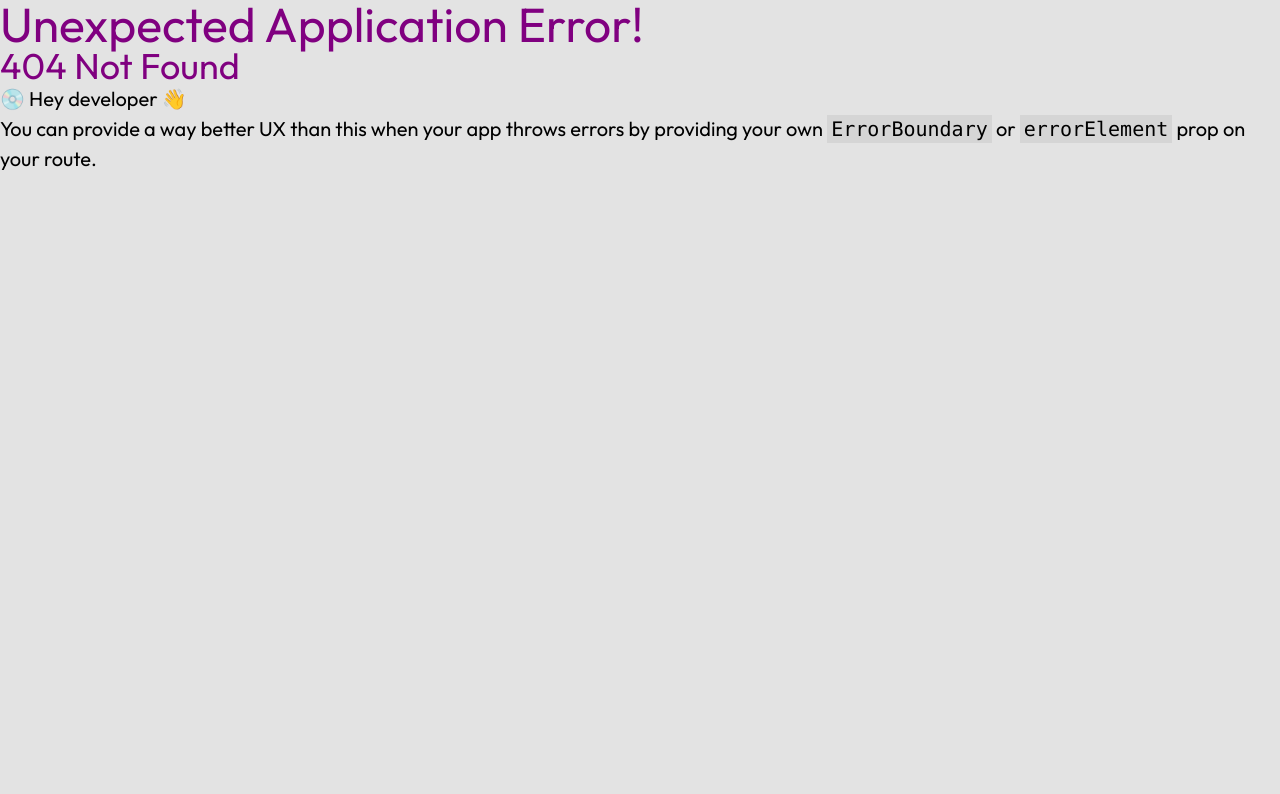
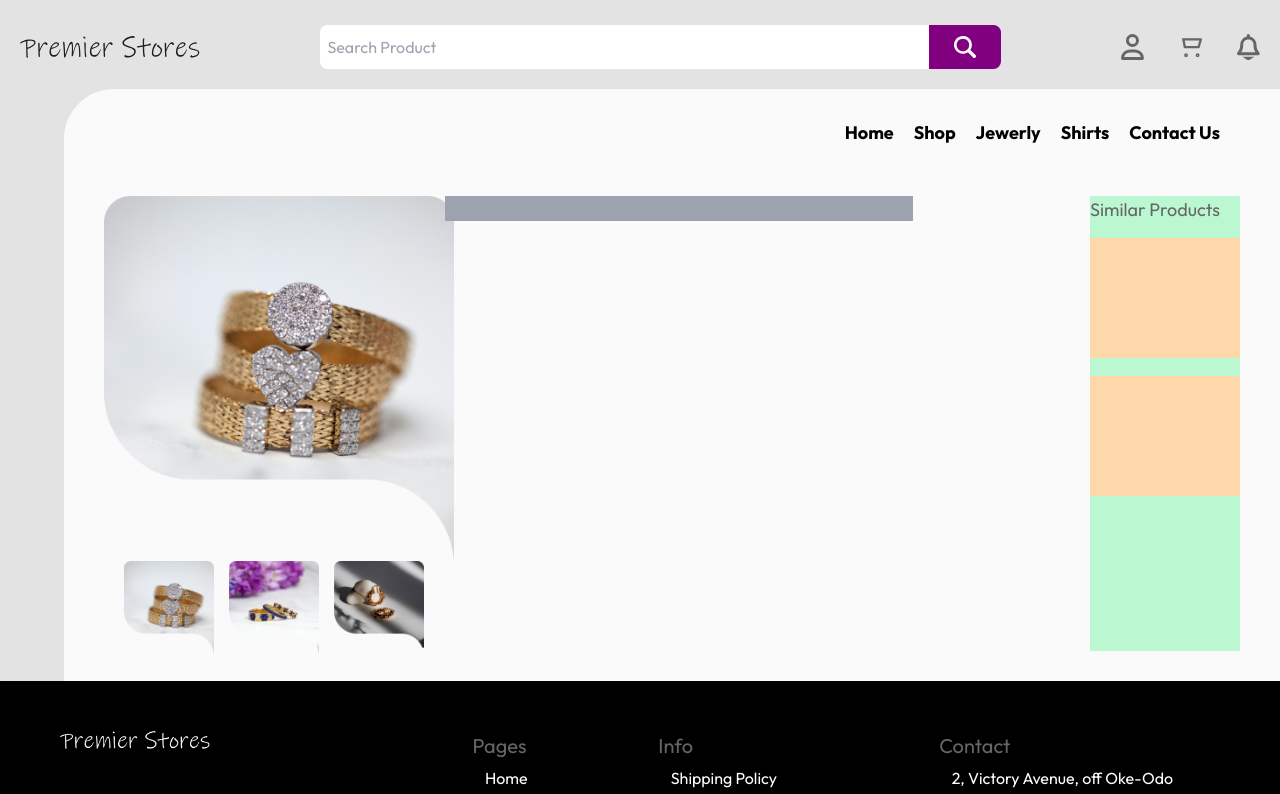
Before and after one commit to timmyproofficial/premier-store, a React (Vite) app: page /products/1 in a window 1280 px wide. Before the commit this address had no page. Shown: the top 794 px of the page. Built offline with nearby package versions, Linux system fonts and the light colour scheme.

Commit message:
Design the product image for the single product page.

```diff
--- a/src/components/NewArrivals.tsx
+++ b/src/components/NewArrivals.tsx
@@ -7,6 +7,7 @@ const NewArrivals = () => {
       {newArrivals.map((prod) => (
         <ProductCard
           key={prod.id}
+          id={prod.id}
           title={prod.title}
           img={prod.img}
           price={prod.price}
--- a/src/components/ProductCard.tsx
+++ b/src/components/ProductCard.tsx
@@ -1,14 +1,16 @@
+import { Link } from 'react-router-dom';
 import starIcon from '../assets/star-filled.svg';
 import cartIcon from '../assets/cart-white.svg';
 
 interface Props {
+  id: number;
   title: string;
   img: string;
   price: number;
   discount: number;
 }
 
-const ProductCard = ({ title, img, price, discount }: Props) => {
+const ProductCard = ({ id, title, img, price, discount }: Props) => {
   return (
     <div className="bg-dark-color rounded-[30px] relative overflow-hidden shadow-product-shadow flex flex-col">
       <div className="relative">
@@ -21,7 +23,9 @@ const ProductCard = ({ title, img, price, discount }: Props) => {
       <div className="flex justify-between items-center pr-16 pl-10 pb-6">
         <div className="text-white-color flex flex-col gap-10">
           <div>
-            <p>{title}</p>
+            <Link to={`/products/${id}`}>
+              <p>{title}</p>
+            </Link>
             <span className="flex gap-3">
               <img className="w-5" src={starIcon} alt="Star Icon" />
               <img className="w-5" src={starIcon} alt="Star Icon" />
--- /dev/null
+++ b/src/components/ShopContainer.tsx
@@ -0,0 +1,21 @@
+import { ReactNode } from 'react';
+import NavHero from './NavHero';
+
+const ShopContainer = ({
+  children,
+  classes,
+}: {
+  children: ReactNode;
+  classes?: string;
+}) => {
+  return (
+    <section
+      className={`bg-block-color py-12 px-16 rounded-tl-[50px] ${classes}`}
+    >
+      <NavHero textColor="black" classes="flex justify-end mr-8 mb-20" />
+      {children}
+    </section>
+  );
+};
+
+export default ShopContainer;
--- /dev/null
+++ b/src/components/shop/ProductImages.tsx
@@ -0,0 +1,58 @@
+import { useState } from 'react';
+import arrival1 from '../../assets/arrival1.png';
+import arrival2 from '../../assets/arrival2.png';
+import arrival3 from '../../assets/arrival3.png';
+
+interface Image {
+  src: string;
+  alt: string;
+}
+
+const images = [
+  { src: arrival1, alt: 'Arrival 1' },
+  { src: arrival2, alt: 'Arrival 2' },
+  { src: arrival3, alt: 'Arrival 3' },
+];
+
+const ProductImages = () => {
+  const [mainImg, setMainImg] = useState(images[0]);
+
+  const handleImgClick = (img: Image) => {
+    setMainImg(img);
+  };
+  return (
+    <div className="flex flex-col gap-6">
+      <div className="w-[350px] h-[350px]">
+        <img src={mainImg.src} alt={mainImg.alt} />
+      </div>
+      <div className="flex gap-6 self-center">
+        <div className="w-[90px] h-[90px]">
+          <img
+            src={images[0].src}
+            alt={images[0].alt}
+            onClick={() => handleImgClick(images[0])}
+            className="cursor-pointer"
+          />
+        </div>
+        <div className="w-[90px] h-[90px]">
+          <img
+            src={images[1].src}
+            alt={images[1].alt}
+            onClick={() => handleImgClick(images[1])}
+            className="cursor-pointer"
+          />
+        </div>
+        <div className="w-[90px] h-[90px]">
+          <img
+            src={images[2].src}
+            alt={images[2].alt}
+            onClick={() => handleImgClick(images[2])}
+            className="cursor-pointer"
+          />
+        </div>
+      </div>
+    </div>
+  );
+};
+
+export default ProductImages;
--- /dev/null
+++ b/src/pages/ProductPage.tsx
@@ -0,0 +1,27 @@
+import ProductImages from '../components/shop/ProductImages';
+import ShopContainer from '../components/ShopContainer';
+
+const ProductPage = () => {
+  return (
+    <ShopContainer classes="w-[95%] ml-auto">
+      <article className="grid grid-cols-[75%_25%]">
+        <section className="grid grid-cols-[40%_55%]">
+          <ProductImages />
+          <div className="bg-gray-400 h-10"></div>
+        </section>
+        <aside className="bg-green-200 justify-self-end">
+          <h4 className="text-[1.8rem] text-gray-color mb-6">
+            Similar Products
+          </h4>
+
+          <div className="flex flex-col gap-7">
+            <div className="w-[150px] h-[120px] bg-orange-200"></div>
+            <div className="w-[150px] h-[120px] bg-orange-200"></div>
+          </div>
+        </aside>
+      </article>
+    </ShopContainer>
+  );
+};
+
+export default ProductPage;
--- a/src/pages/ShopPage.tsx
+++ b/src/pages/ShopPage.tsx
@@ -1,6 +1,7 @@
 import NavHero from '../components/NavHero';
 import NewArrivals from '../components/NewArrivals';
 import starIcon from '../assets/star-filled.svg';
+import ShopContainer from '../components/ShopContainer';
 
 const ShopPage = () => {
   return (
@@ -63,10 +64,9 @@ const ShopPage = () => {
           </div>
         </div>
       </aside>
-      <section className="bg-block-color py-12 px-16 rounded-tl-[50px]">
-        <NavHero textColor="black" classes="flex justify-end mr-8 mb-20" />
+      <ShopContainer>
         <NewArrivals />
-      </section>
+      </ShopContainer>
     </section>
   );
 };
--- a/src/pages/index.ts
+++ b/src/pages/index.ts
@@ -1,3 +1,4 @@
 export { default as HomePage } from './HomePage';
 export { default as LoginPage } from './LoginPage';
 export { default as ShopPage } from './ShopPage';
+export { default as ProductPage } from './ProductPage';
--- a/src/routes.tsx
+++ b/src/routes.tsx
@@ -1,6 +1,6 @@
 import { createBrowserRouter } from 'react-router-dom';
 import App from './App';
-import { HomePage, LoginPage, ShopPage } from './pages';
+import { HomePage, LoginPage, ProductPage, ShopPage } from './pages';
 
 const router = createBrowserRouter([
   {
@@ -9,6 +9,7 @@ const router = createBrowserRouter([
     children: [
       { path: '/', element: <HomePage /> },
       { path: '/shop', element: <ShopPage /> },
+      { path: '/products/:productId', element: <ProductPage /> },
     ],
   },
   { path: '/login', element: <LoginPage /> },
```
